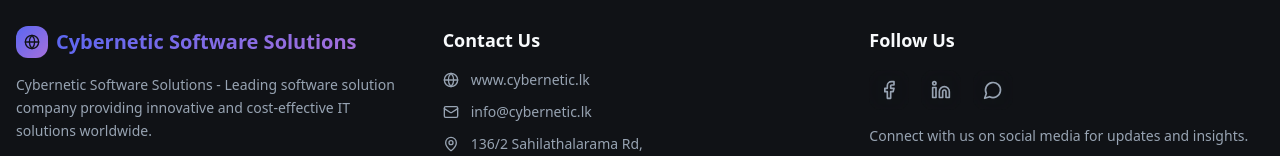
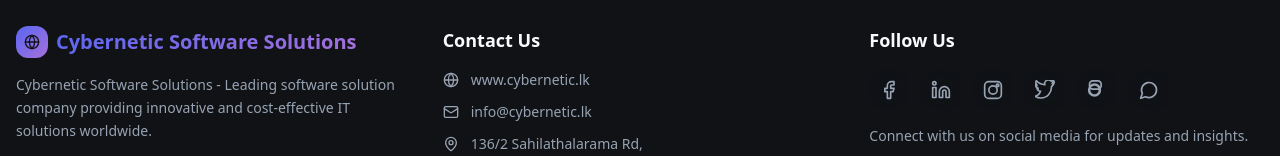
Before and after one commit to CyberneticWork/Cybernetic_web, a React (Vite) app: page /about in a window 1280 px wide. Shown: the part 3633-3789 px from the top of the page. Built offline with nearby package versions, Linux system fonts and the light colour scheme.

Commit message:
Add social media links to Footer component
Replaced placeholder links with actual URLs for Facebook and LinkedIn. Added new social media links for Instagram, Twitter (X), and TikTok with corresponding SVG icons to enhance user engagement and accessibility.

```diff
--- a/src/components/Footer.tsx
+++ b/src/components/Footer.tsx
@@ -50,18 +50,39 @@ const Footer = () => {
             <h3 className="text-lg font-semibold">Follow Us</h3>
             <div className="flex gap-3">
               <a
-                href="#"
+                href="https://www.facebook.com/profile.php?id=100091272932741"
                 className="w-10 h-10 glass rounded-xl flex items-center justify-center text-muted-foreground hover:text-primary hover:bg-primary/10 transition-all card-hover"
                 aria-label="Facebook"
               >
                 <Facebook className="w-5 h-5" />
               </a>
               <a
-                href="#"
+                href="https://www.linkedin.com/company/cybernetic-software-solutions/posts/?feedView=all"
                 className="w-10 h-10 glass rounded-xl flex items-center justify-center text-muted-foreground hover:text-primary hover:bg-primary/10 transition-all card-hover"
                 aria-label="LinkedIn"
               >
                 <Linkedin className="w-5 h-5" />
+              </a>
+              <a
+                href="https://www.instagram.com/cybernetics_software_solution/"
+                className="w-10 h-10 glass rounded-xl flex items-center justify-center text-muted-foreground hover:text-pink-500 hover:bg-pink-500/10 transition-all card-hover"
+                aria-label="Instagram"
+              >
+                <svg className="w-5 h-5" fill="none" stroke="currentColor" strokeWidth="2" viewBox="0 0 24 24"><rect width="20" height="20" x="2" y="2" rx="5"/><circle cx="12" cy="12" r="5"/><circle cx="17.5" cy="6.5" r="1.5"/></svg>
+              </a>
+              <a
+                href="https://x.com/a_cybernetics"
+                className="w-10 h-10 glass rounded-xl flex items-center justify-center text-muted-foreground hover:text-blue-400 hover:bg-blue-400/10 transition-all card-hover"
+                aria-label="Twitter"
+              >
+                <svg className="w-5 h-5" fill="none" stroke="currentColor" strokeWidth="2" viewBox="0 0 24 24"><path d="M23 3a10.9 10.9 0 01-3.14 1.53A4.48 4.48 0 0022.4.36a9.09 9.09 0 01-2.88 1.1A4.52 4.52 0 0016.11 0c-2.5 0-4.52 2.02-4.52 4.52 0 .35.04.7.11 1.03C7.69 5.4 4.07 3.67 1.64.95c-.38.65-.6 1.4-.6 2.2 0 1.52.77 2.86 1.94 3.65A4.48 4.48 0 01.96 6v.06c0 2.13 1.52 3.91 3.54 4.32-.37.1-.76.16-1.16.16-.28 0-.55-.03-.82-.08.55 1.72 2.15 2.97 4.05 3A9.05 9.05 0 010 19.54a12.8 12.8 0 006.92 2.03c8.3 0 12.85-6.88 12.85-12.85 0-.2 0-.41-.02-.61A9.22 9.22 0 0023 3z"/></svg>
+              </a>
+              <a
+                href="https://www.tiktok.com/@cybernetics_software"
+                className="w-10 h-10 glass rounded-xl flex items-center justify-center text-muted-foreground hover:text-black hover:bg-black/10 transition-all card-hover"
+                aria-label="TikTok"
+              >
+                <svg className="w-5 h-5" fill="none" stroke="currentColor" strokeWidth="2" viewBox="0 0 24 24"><path d="M9 19a7 7 0 100-14 7 7 0 000 14zm6-7a6 6 0 11-12 0 6 6 0 0112 0zm2-7v2a4 4 0 01-4 4H7a4 4 0 01-4-4V5a4 4 0 014-4h6a4 4 0 014 4z"/></svg>
               </a>
               <a
                 href="#"
```
